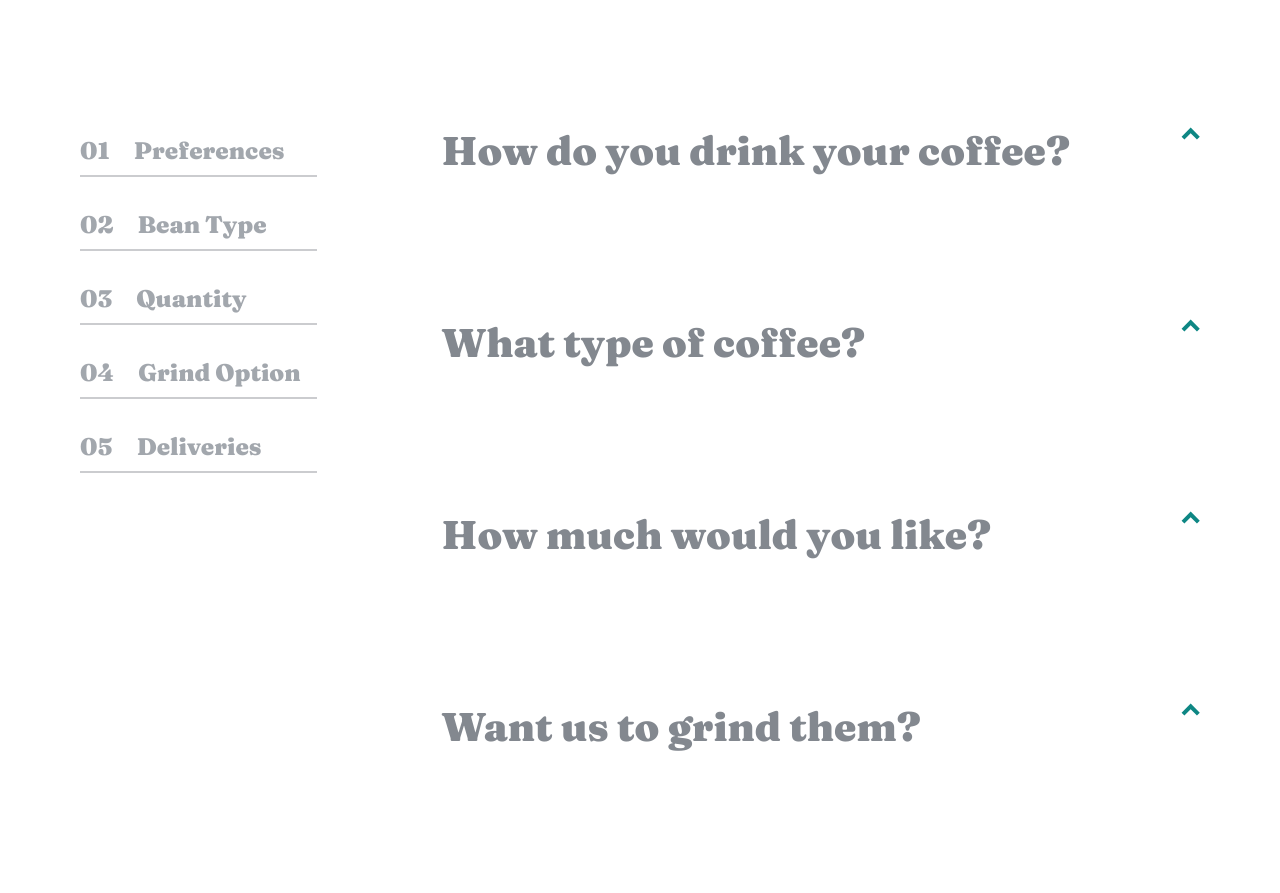
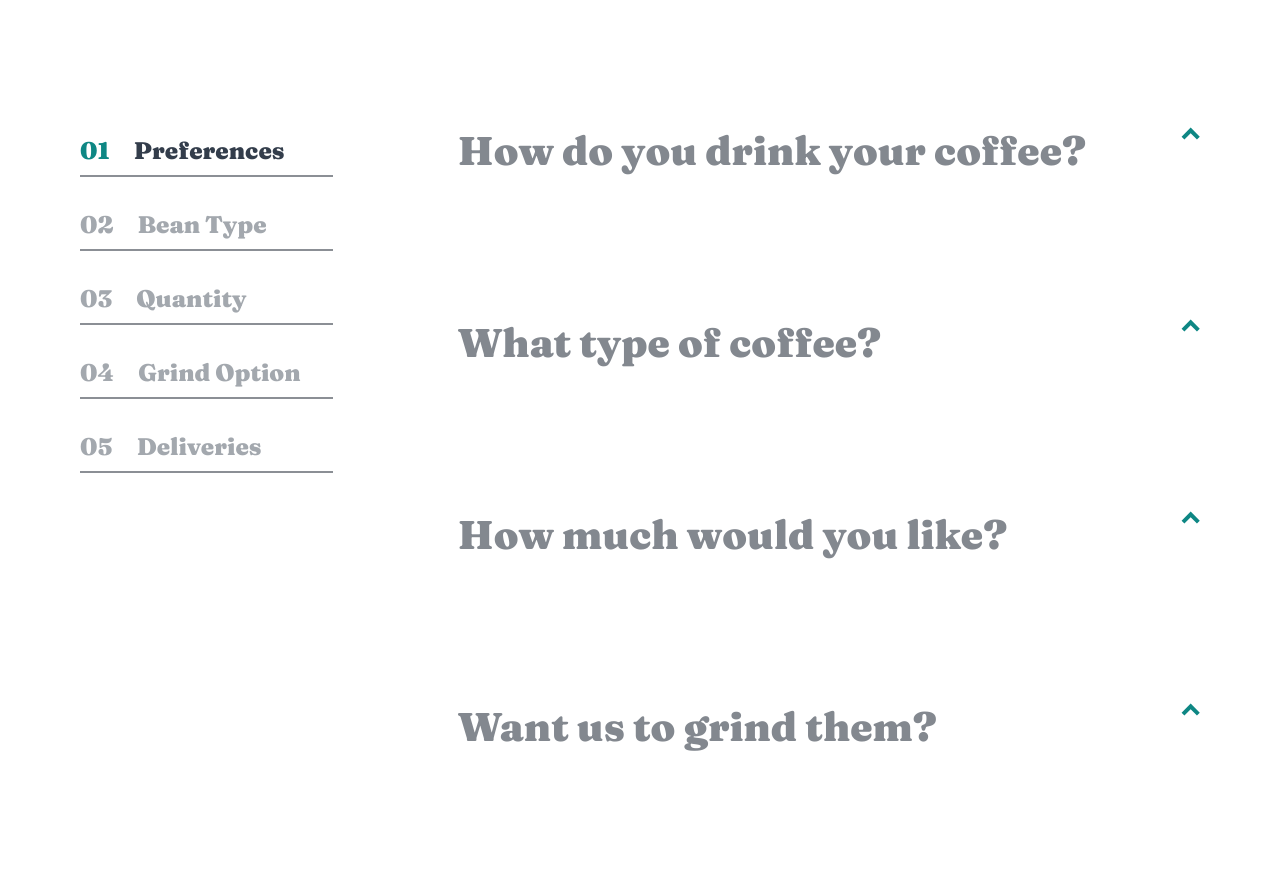
Before and after one commit to steffieMD/coffee-roasters-subscription-site, a React (Create React App) app: page /createplan in a window 1280 px wide. Shown: the part 1700-2593 px from the top of the page. Built offline with nearby package versions, Linux system fonts and the light colour scheme; the HTML template or start-up script is replaced by a standard one.

Commit message:
Add active outline and selected option feature

```diff
--- a/src/pages/CreatePlan.js
+++ b/src/pages/CreatePlan.js
@@ -103,17 +103,25 @@ const CreatePlan = () => {
     },
   ];
 
+  const sidebar = [
+    { number: "01", opt: "Preferences" },
+    { number: "02", opt: "Bean Type" },
+    { number: "03", opt: "Quantity" },
+    { number: "04", opt: "Grind Option" },
+    { number: "05", opt: "Deliveries" },
+  ];
+
   const [preferences, setPreferences] = useState("Capsule");
   const [beanType, setBeanType] = useState("Single Origin");
   const [quantity, setQuantity] = useState("250g");
   const [grindOption, setGrindOption] = useState("Wholebean");
   const [delivery, setDelivery] = useState("Every week");
   const [modalStyle, setModalStyle] = useState("hidden");
-  const [activePreference, setActivePreference] = useState(false);
-  const [activeBeanType, setActiveBeanType] = useState(false);
-  const [activeQuantity, setActiveQuantity] = useState(false);
-  const [activeGrindOption, setActiveGrindOption] = useState(false);
-  const [activeDelivery, setActiveDelivery] = useState(false);
+  const [optionClicked, setOptionClicked] = useState(0);
+
+  const handleOptionClicked = (num) => {
+    setOptionClicked(num);
+  };
 
   const displayModal = () => {
     if (modalStyle !== "block") setModalStyle("block");
@@ -123,29 +131,24 @@ const CreatePlan = () => {
     if (modalStyle !== "hidden") setModalStyle("hidden");
   };
 
-  const handlePreferences = (option) => {
+  function handlePreferences(option) {
     setPreferences(option);
-    setActivePreference(true);
-  };
+  }
 
   const handleBeanTypes = (option) => {
     setBeanType(option);
-    setActiveBeanType(true);
   };
 
   const handleQuantity = (option) => {
     setQuantity(option);
-    setActiveQuantity(true);
   };
 
   const handleGrindOption = (option) => {
     setGrindOption(option);
-    setActiveGrindOption(true);
   };
 
   const handleDelivery = (option) => {
     setDelivery(option);
-    setActiveDelivery(true);
   };
 
   return (
@@ -214,28 +217,27 @@ const CreatePlan = () => {
         </section>
         <section className="flex xl:gap-[125px] mb-[114px]">
           <div className="inline-block">
-            <div className="text-customgrayishblue opacity-45 text-2xl font-black font-fraunces leading-loose   hidden xl:flex xl:flex-col gap-6">
-              <div className="flex gap-6 border-b-2 border-customdarkgrey border-opacity-55 xl:pr-8">
-                <span>01</span>
-                <span>Preferences</span>
-              </div>
-
-              <div className="flex gap-6 border-b-2 border-customdarkgrey border-opacity-55 ">
-                <span>02</span>
-                <span>Bean Type</span>
-              </div>
-              <div className="flex gap-6 border-b-2 border-customdarkgrey border-opacity-55 ">
-                <span>03</span>
-                <span>Quantity</span>
-              </div>
-              <div className="flex gap-6 border-b-2 border-customdarkgrey border-opacity-55 ">
-                <span>04</span>
-                <span className="text-nowrap">Grind Option</span>
-              </div>
-              <div className="flex gap-6 border-b-2 border-customdarkgrey border-opacity-55 ">
-                <span>05</span>
-                <span>Deliveries</span>
-              </div>
+            <div className="  text-2xl font-black font-fraunces leading-loose hidden xl:flex xl:flex-col gap-6">
+              {sidebar.map((side, i) => (
+                <div
+                  className="flex gap-6 border-b-2 border-customdarkgrey border-opacity-55 xl:pr-8 text-nowrap"
+                  onClick={() => setOptionClicked(i)}>
+                  <span
+                    className={` ${
+                      i === optionClicked ? "text-bluelagoon" : "text-[#A3A8AE]"
+                    } `}>
+                    {side.number}
+                  </span>
+                  <span
+                    className={
+                      i === optionClicked
+                        ? "text-customgrayishblue"
+                        : "text-[#A3A8AE]"
+                    }>
+                    {side.opt}
+                  </span>
+                </div>
+              ))}
             </div>
           </div>
           <div className="w-full flex flex-col gap-[88px]">
@@ -243,26 +245,36 @@ const CreatePlan = () => {
               options={options1}
               questions={questions[0]}
               onChange={handlePreferences}
+              optionClicked={0}
+              handleOptionClicked={handleOptionClicked}
             />
             <Dropdown
               options={options2}
               questions={questions[1]}
               onChange={handleBeanTypes}
+              optionClicked={1}
+              handleOptionClicked={handleOptionClicked}
             />
             <Dropdown
               options={options3}
               questions={questions[2]}
               onChange={handleQuantity}
+              optionClicked={2}
+              handleOptionClicked={handleOptionClicked}
             />
             <Dropdown
               options={options4}
               questions={questions[3]}
               onChange={handleGrindOption}
+              optionClicked={3}
+              handleOptionClicked={handleOptionClicked}
             />
             <Dropdown
               options={options5}
               questions={questions[4]}
               onChange={handleDelivery}
+              optionClicked={4}
+              handleOptionClicked={handleOptionClicked}
             />
           </div>
         </section>
--- a/src/pages/Dropdown.js
+++ b/src/pages/Dropdown.js
@@ -1,7 +1,13 @@
 import { useState } from "react";
 import React from "react";
 
-const Dropdown = ({ options, questions, onChange }) => {
+const Dropdown = ({
+  options,
+  questions,
+  onChange,
+  optionClicked,
+  handleOptionClicked,
+}) => {
   const [isOpen, setIsOpen] = useState(false);
   const [selectedOption, setSelectedOption] = useState("OPTION");
 
@@ -11,6 +17,7 @@ const Dropdown = ({ options, questions, onChange }) => {
 
   const toggleDropdown = () => {
     setIsOpen(!isOpen);
+    handleOptionClicked(optionClicked);
   };
 
   const handleArrowChange = (open) => {
@@ -50,7 +57,7 @@ const Dropdown = ({ options, questions, onChange }) => {
     <div className="relative inline-block">
       <div onClick={toggleDropdown}>
         <div className="flex justify-between mb-14">
-          <button className="text-[#83888f] text-2xl font-black font-fraunces leading-7 md:text-[32px] md:leading-[48px] lg:text-[40px] text-left">
+          <button className="text-[#83888f] text-2xl font-black font-fraunces leading-7 md:text-[32px] md:leading-[48px] lg:text-[40px] text-left hover:text-[#A3A8AE]">
             {questions}
           </button>
           <div className="cursor-pointer">{handleArrowChange(isOpen)}</div>
@@ -66,7 +73,11 @@ const Dropdown = ({ options, questions, onChange }) => {
               onClick={() => {
                 handleOptionClick(option);
               }}
-              className="flex flex-col bg-[#F4F1EB] rounded-lg py-6 px-[25px] md:pt-[32px] md:pb-[84px] gap-2 text-customgrayishblue md:flex-1 hover:bg-[#FDD6BA] hover:text-white ">
+              className={`flex flex-col  rounded-lg py-6 px-[25px] md:pt-[32px] md:pb-[84px] gap-2 text-customgrayishblue md:flex-1 hover:bg-[#FDD6BA] hover:text-white ${
+                selectedOption === option.value
+                  ? "bg-bluelagoon"
+                  : "bg-[#F4F1EB]"
+              }`}>
               <span className="text-2xl font-black font-fraunces leading-loos">
                 {option.label}
               </span>
```
